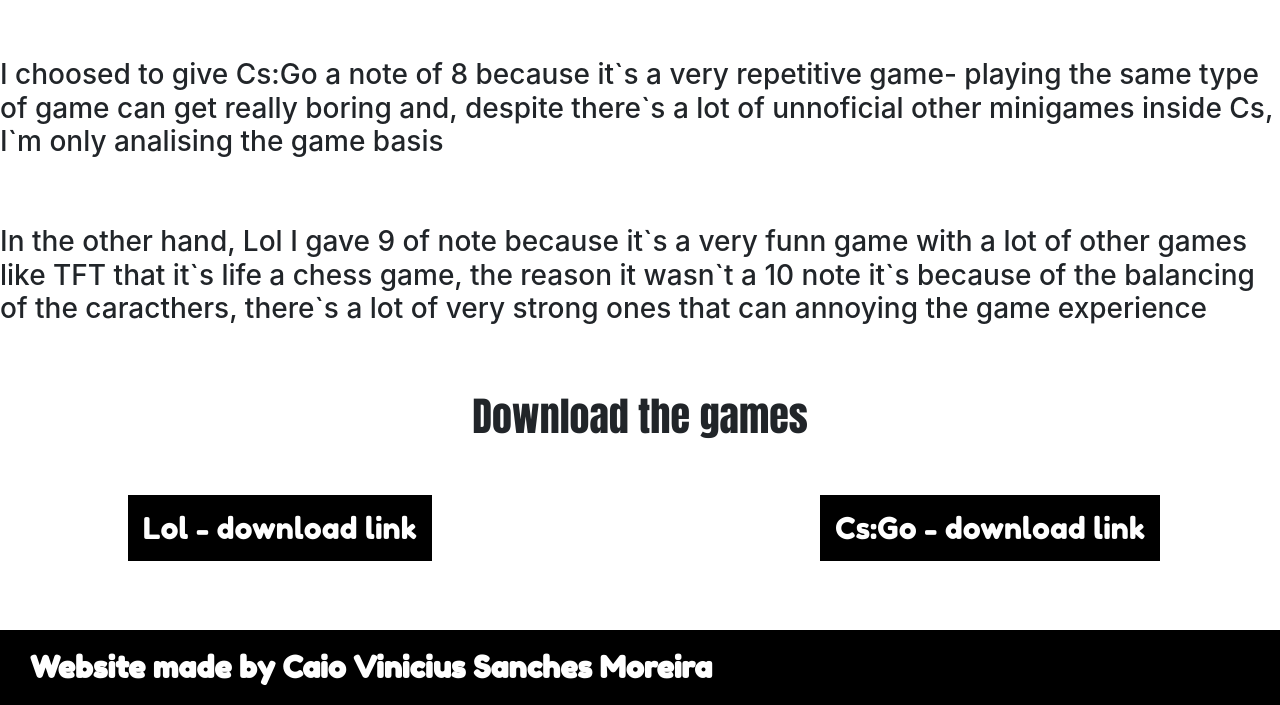
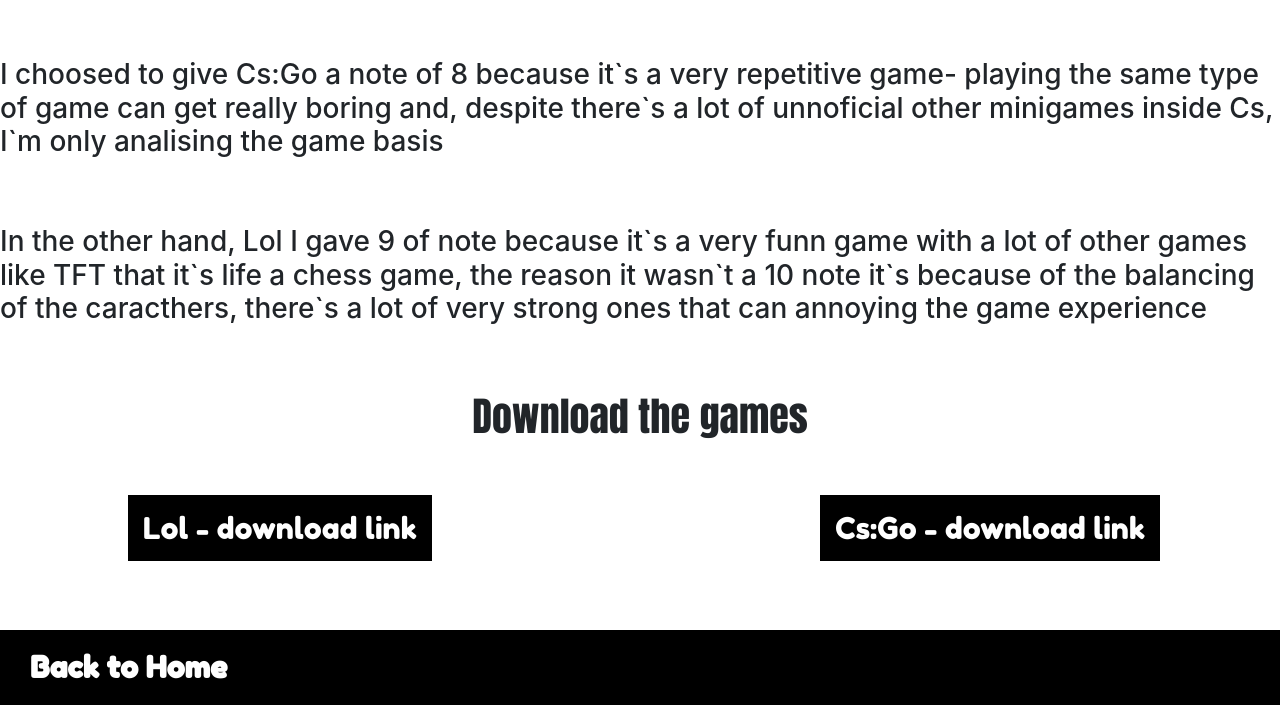
Before and after one commit to sheru17/CS50, a plain HTML site: page reviews.html in a window 1280 px wide. Shown: the part 458-1163 px from the top of the page. Drawn offline with nearby package versions, Linux system fonts and the light colour scheme; files that its build step writes are made by us from their sources.

Commit message:
Update reviews.html

```diff
--- a/reviews.html
+++ b/reviews.html
@@ -63,6 +63,6 @@
 
 
 	</pre>
-<div class="end"><a href="index.html" style="text-align: center">Website made by Caio Vinicius Sanches Moreira</a></div>
+<div class="end"><a href="index.html" style="text-align: center">Back to Home</a></div>
 </body>
 </html>
```
